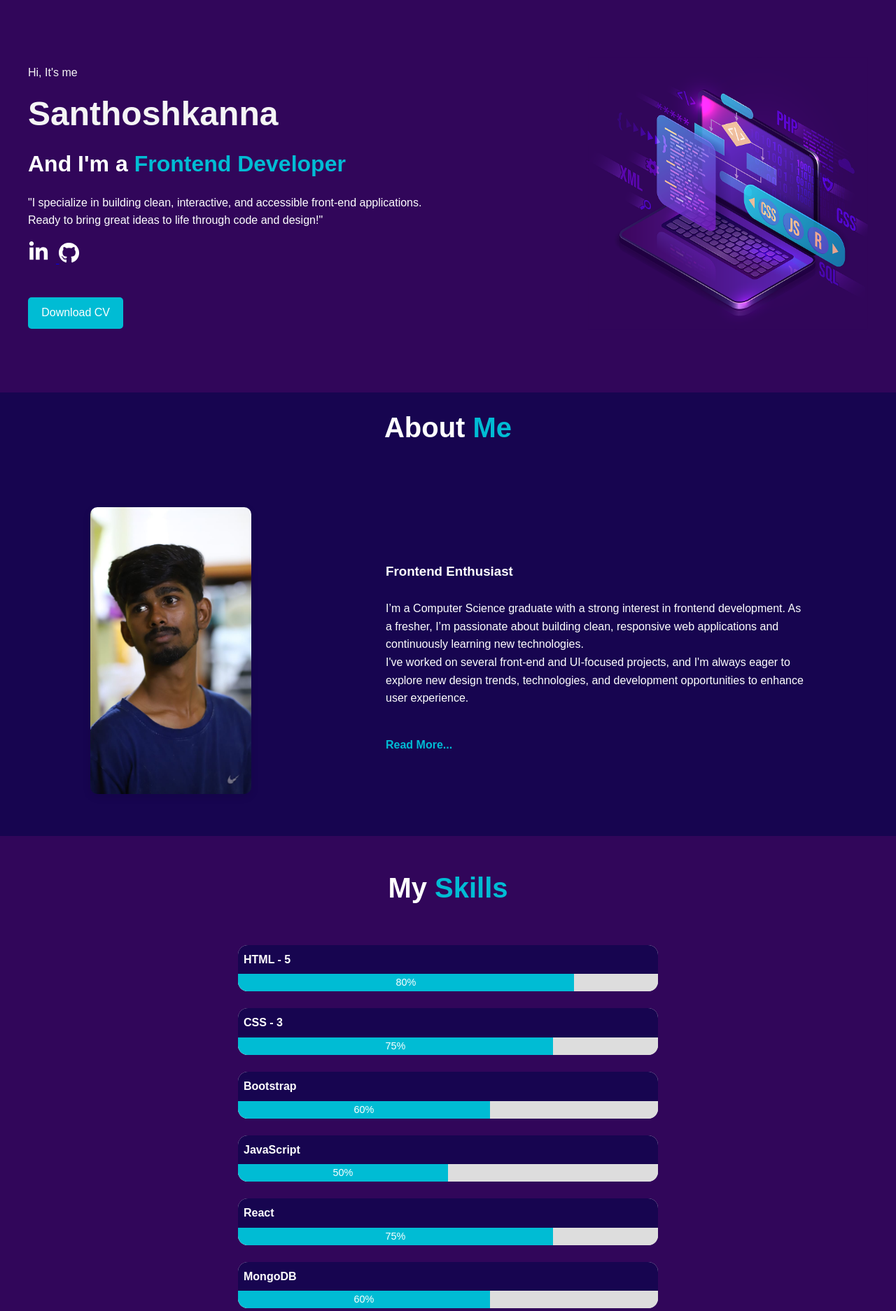
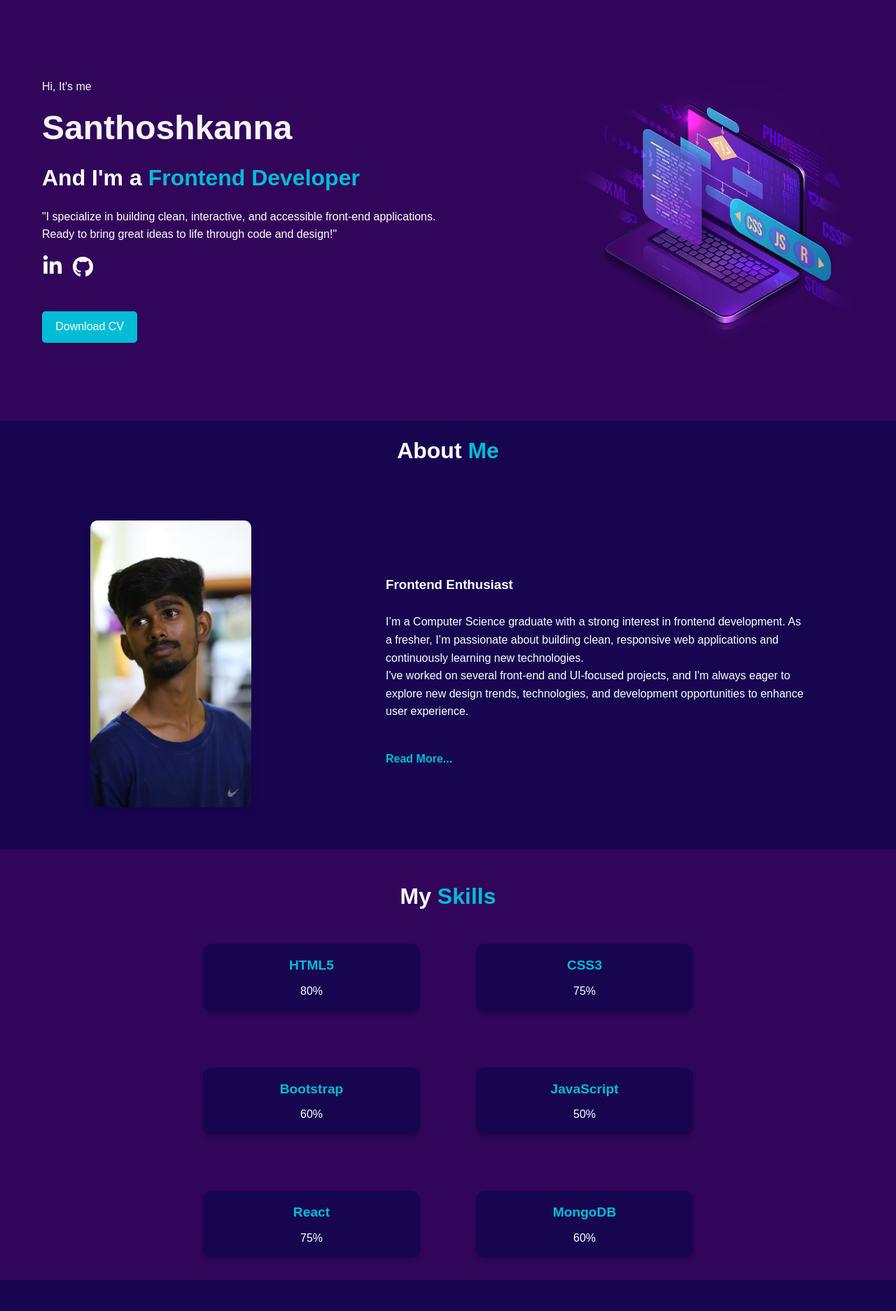
Before and after one commit to santhoshkanna021/Portfolio.., a Flask app: page / in a window 1280 px wide. Shown: the part 77-1951 px from the top of the page at 70% size. Run offline with Flask 3, Linux system fonts and the light colour scheme.

Commit message:
another update in styles

```diff
--- a/static/Styles.css
+++ b/static/Styles.css
@@ -66,7 +66,7 @@ body {
   justify-content: space-between;
   align-items: center;
   flex-wrap: wrap;
-  padding: 4rem 2rem;
+  padding:4rem 2rem;
   background-color: #31065A;
 }
 
@@ -184,45 +184,56 @@ body {
 .skills-section {
   background-color: #31065A;
   padding: 2rem;
+  text-align: center;
 }
 
-.skill-bar {
-  margin-bottom: 1.5rem;
-  background: #eee;
-  border-radius: 14px;
-  overflow: hidden;
-  max-width: 600px;
-  margin-left: auto;
-  margin-right: auto;
+.section-title {
+  font-size: 2rem;
+  color: white;
+  margin-bottom: 2rem;
 }
 
-.skill-info {
-  font-weight: bold;
-  padding: 0.5rem;
+.section-title span {
+  color: #00bcd4;
+}
+
+.skills-container {
+  display: grid;
+  grid-template-columns: repeat(2, 1fr);
+  gap: 5rem;
+  max-width: 700px;
+  margin: 0 auto;
+}
+
+.skill-card {
   background-color: #170550;
   color: white;
-  text-align: left;
+  padding: 1rem 1.5rem;
+  border-radius: 12px;
+  text-align: center;
+  box-shadow: 0 4px 6px rgba(0,0,0,0.2);
+  transition: transform 0.2s ease-in-out;
 }
 
-.progress-bar {
-  background-color: #ddd;
-  width: 100%;
-  height: 25px;
-  position: relative;
+.skill-card:hover {
+  transform: scale(1.05);
 }
 
-.progress {
-  background-color: #00bcd4;
-  height: 100%;
-  text-align: center;
-  color: white;
-  line-height: 25px;
-  font-size: 0.9rem;
+.skill-card h3 {
+  font-size: 1.2rem;
+  margin-bottom: 0.5rem;
+  color: #00bcd4;
 }
+
+.skill-card p {
+  font-size: 1rem;
+  margin: 0;
+}
+
 
 /* ------------------- Projects Section ------------------- */
 .projects-section {
-  padding: 60px 20px;
+  padding: 70px 20px;
   background-color:  #170550;
 }
 
@@ -283,7 +294,7 @@ body {
 
 /* ------------------- Contact Section ------------------- */
 .contact-section {
-  padding: 2rem;
+  padding: 3rem;
   background-color:#31065A;
   color: white;
 }
@@ -354,7 +365,7 @@ body {
 .hero {
   display: flex;
   justify-content: space-between;
-  padding: 40px;
+  padding: 60px;
 }
 
 /* Responsive for mobile */
@@ -362,7 +373,7 @@ body {
 
   /* Hero section */
   .hero {
-    flex-direction: column; /* fixed: was row */
+    flex-direction: row; /* fixed: was row */
     text-align: center;
     padding: 20px 10px;
   }
--- a/templates/index.html
+++ b/templates/index.html
@@ -81,39 +81,36 @@
   </section>
 
   <!-- Skills Section -->
-  <section class="skills-section" id="skills">
-    <h2 class="section-title">My <span>Skills</span></h2>
+<section class="skills-section" id="skills">
+  <h2 class="section-title">My <span>Skills</span></h2>
 
-    <div class="skill-bar">
-      <div class="skill-info">HTML - 5</div>
-      <div class="progress-bar"><div class="progress" style="width: 80%">80%</div></div>
+  <div class="skills-container">
+    <div class="skill-card">
+      <h3>HTML5</h3>
+      <p>80%</p>
     </div>
-
-    <div class="skill-bar">
-      <div class="skill-info">CSS - 3</div>
-      <div class="progress-bar"><div class="progress" style="width: 75%">75%</div></div>
+    <div class="skill-card">
+      <h3>CSS3</h3>
+      <p>75%</p>
     </div>
-
-    <div class="skill-bar">
-      <div class="skill-info">Bootstrap</div>
-      <div class="progress-bar"><div class="progress" style="width: 60%">60%</div></div>
+    <div class="skill-card">
+      <h3>Bootstrap</h3>
+      <p>60%</p>
     </div>
-
-    <div class="skill-bar">
-      <div class="skill-info">JavaScript</div>
-      <div class="progress-bar"><div class="progress" style="width: 50%">50%</div></div>
+    <div class="skill-card">
+      <h3>JavaScript</h3>
+      <p>50%</p>
     </div>
-
-    <div class="skill-bar">
-      <div class="skill-info">React</div>
-      <div class="progress-bar"><div class="progress" style="width: 75%">75%</div></div>
+    <div class="skill-card">
+      <h3>React</h3>
+      <p>75%</p>
     </div>
-
-    <div class="skill-bar">
-      <div class="skill-info">MongoDB</div>
-      <div class="progress-bar"><div class="progress" style="width: 60%">60%</div></div>
+    <div class="skill-card">
+      <h3>MongoDB</h3>
+      <p>60%</p>
     </div>
-  </section>
+  </div>
+</section>
 
   <!-- Projects Section -->
   <section class="projects-section" id="projects">
```
